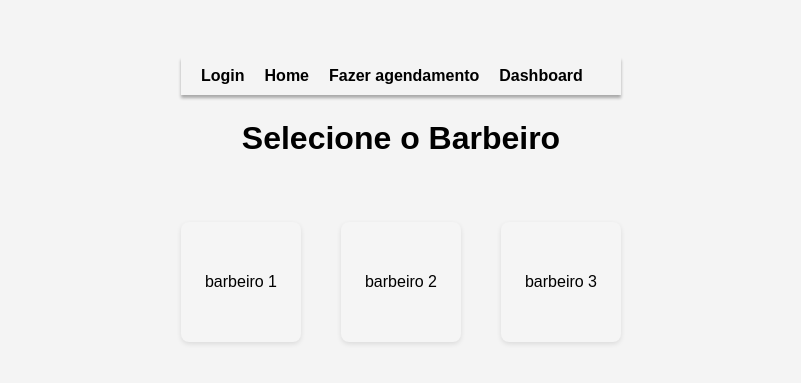
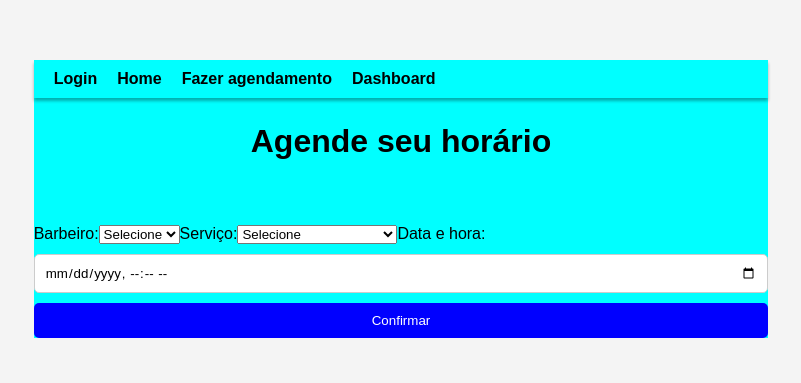
Before and after one commit to joaoppaixao/projeto-barbearia, a React (Create React App) app in the folder barber/: page /agendamento in a window 1280 px wide. Shown: the part 201-584 px from the top of the page, without its empty margins (239-1040 px from the left). Built offline with nearby package versions, Linux system fonts and the light colour scheme; data requests are answered from the project's data file.

Commit message:
criamos a funcionalidade de agendamento: com escolha de barbeiro, serviço e horario da preferencia do cliente

```diff
--- a/barber/db.json
+++ b/barber/db.json
@@ -56,5 +56,46 @@
       "senha": "bruna123",
       "telefone": "14998581676"
     }
+  ],
+  "barbeiros": [
+    {
+      "id": "b1",
+      "nome": "Mazzo"
+    },
+    {
+      "id": "b2",
+      "nome": "Carlos"
+    },
+    {
+      "id": "b3",
+      "nome": "Consolim"
+    }
+  ],
+  "servicos": [
+    {
+      "id": "s1",
+      "nome": "Corte de cabelo",
+      "preco": 30
+    },
+    {
+      "id": "s2",
+      "nome": "Barba",
+      "preco": 20
+    },
+    {
+      "id": "s3",
+      "nome": "Corte + Barba",
+      "preco": 45
+    }
+  ],
+  "agendamentos": [
+    {
+      "id": "befa",
+      "idCliente": "4be5",
+      "nomeCliente": "joao",
+      "barbeiroId": "b1",
+      "servicoId": "s2",
+      "dataHora": "2025-05-12T23:44"
+    }
   ]
 }
--- a/barber/src/pages/Agendamento.jsx
+++ b/barber/src/pages/Agendamento.jsx
@@ -1,8 +1,54 @@
-import React from 'react';
-import { Link } from 'react-router-dom';
+import React, { useEffect, useState } from 'react';
+import { useNavigate, Link } from 'react-router-dom';
 import '../styles/Agendamento.css';
 
 const AgendamentoCliente = () => {
+  const [barbeiros, setBarbeiros] = useState([]);
+  const [servicos, setServicos] = useState([]);
+  const [barbeiroSelecionado, setBarbeiroSelecionado] = useState('');
+  const [servicoSelecionado, setServicoSelecionado] = useState('');
+  const [dataHora, setDataHora] = useState('');
+  const navigate = useNavigate();
+
+  useEffect(() => {
+    fetch('http://localhost:3001/barbeiros')
+      .then(res => res.json())
+      .then(setBarbeiros);
+
+    fetch('http://localhost:3001/servicos')
+      .then(res => res.json())
+      .then(setServicos);
+  }, []);
+
+  const handleAgendamento = async () => {
+    const usuario = JSON.parse(localStorage.getItem('usuarioLogado'));
+    if (!usuario || !barbeiroSelecionado || !servicoSelecionado || !dataHora) {
+      alert('Preencha todos os campos.');
+      return;
+    }
+
+    const agendamento = {
+      idCliente: usuario.id,
+      nomeCliente: usuario.nome,
+      barbeiroId: barbeiroSelecionado,
+      servicoId: servicoSelecionado,
+      dataHora
+    };
+
+    const res = await fetch('http://localhost:3001/agendamentos', {
+      method: 'POST',
+      headers: { 'Content-Type': 'application/json' },
+      body: JSON.stringify(agendamento)
+    });
+
+    if (res.ok) {
+      alert('Agendamento realizado!');
+      navigate('/dash');
+    } else {
+      alert('Erro ao agendar.');
+    }
+  };
+
   return (
     <div className="main-container">
       <div className="nav-bar">
@@ -12,13 +58,33 @@ const AgendamentoCliente = () => {
         <Link to="/dash">Dashboard</Link>
       </div>
 
-      <h1>Selecione o Barbeiro</h1>
-      <div className="barber-container">
-        <div className="barber">
-          <Link to="/servico" className="barbeiro">barbeiro 1</Link>
-          <Link to="/servico" className="barbeiro">barbeiro 2</Link>
-          <Link to="/servico" className="barbeiro">barbeiro 3</Link>
-        </div>
+      <h1>Agende seu horário</h1>
+
+      <div className="form-agendamento">
+        <label>Barbeiro:</label>
+        <select value={barbeiroSelecionado} onChange={(e) => setBarbeiroSelecionado(e.target.value)}>
+          <option value="">Selecione</option>
+          {barbeiros.map(b => (
+            <option key={b.id} value={b.id}>{b.nome}</option>
+          ))}
+        </select>
+
+        <label>Serviço:</label>
+        <select value={servicoSelecionado} onChange={(e) => setServicoSelecionado(e.target.value)}>
+          <option value="">Selecione</option>
+          {servicos.map(s => (
+            <option key={s.id} value={s.id}>{s.nome} - R${s.preco}</option>
+          ))}
+        </select>
+
+        <label>Data e hora:</label>
+        <input
+          type="datetime-local"
+          value={dataHora}
+          onChange={(e) => setDataHora(e.target.value)}
+        />
+
+        <button onClick={handleAgendamento}>Confirmar</button>
       </div>
     </div>
   );
--- a/barber/src/pages/Home.jsx
+++ b/barber/src/pages/Home.jsx
@@ -1,23 +1,35 @@
-import React from 'react';
+import React, { useEffect, useState } from 'react';
 import { Link } from 'react-router-dom';
 import '../styles/Home.css';
 
 const Home = () => {
+  const [nomeUsuario, setNomeUsuario] = useState('');
+
+useEffect(() => {
+  const usuario = localStorage.getItem('usuarioLogado');
+  if (usuario) {
+    const usuarioObj = JSON.parse(usuario);
+    setNomeUsuario(usuarioObj.nome);
+  }
+}, []);
+
   return (
-    <div className="main-container">
-      <div className="nav-bar">
+    <>
+    <div className="nav-bar">
         <Link to="/">Login</Link>
         <Link to="/home">Home</Link>
         <Link to="/agendamento">Fazer agendamento</Link>
         <Link to="/dash">Dashboard</Link>
       </div>
+    <div className="main-container">
 
       <div className="main-content">
-        <h1>Bem-vindo ao Barbers Club!</h1>
+        <h1>Bem-vindo, {nomeUsuario}!</h1>
         <p>O app perfeito para você fazer seus agendamentos.</p>
         <p className="mark">Utilize a navbar para navegar pelo nosso app!</p>
       </div>
     </div>
+    </>
   );
 };
 
--- a/barber/src/pages/Login.jsx
+++ b/barber/src/pages/Login.jsx
@@ -18,16 +18,16 @@ const Login = () => {
   }, []);
 
   const handleLogin = () => {
-    const usuarioEncontrado = usuarios
-      .filter((usuario) => usuario.email === email)
-      .map((usuario) => usuario.senha === senha);
+    const usuarioEncontrado = usuarios.find(
+      (usuario) => usuario.email === email && usuario.senha === senha
+    );
 
-    if (usuarioEncontrado.length > 0 && usuarioEncontrado[0]) {
-      alert('Login bem-sucedido!')
+    if (usuarioEncontrado) {
+      localStorage.setItem('usuarioLogado', JSON.stringify(usuarioEncontrado));
+      alert('Login bem-sucedido!');
       navigate('/home');
-
     } else {
-      setErro('Email ou senha inválidos.')
+      setErro('Email ou senha inválidos.');
       alert('Email ou senha inválidos.');
     }
   };
--- a/barber/src/pages/Registro.jsx
+++ b/barber/src/pages/Registro.jsx
@@ -73,6 +73,7 @@ const Registro = () => {
           placeholder="Telefone"
           value={form.telefone}
           onChange={handleChange}
+          maxLength = "11"
           required
         />
         <input
--- a/barber/src/styles/Home.css
+++ b/barber/src/styles/Home.css
@@ -8,6 +8,10 @@
 
 html, body {
     background-color: lightgray;
+}
+
+.main-container {
+    background-color: aqua;
 }
 
 .nav-bar {
```
